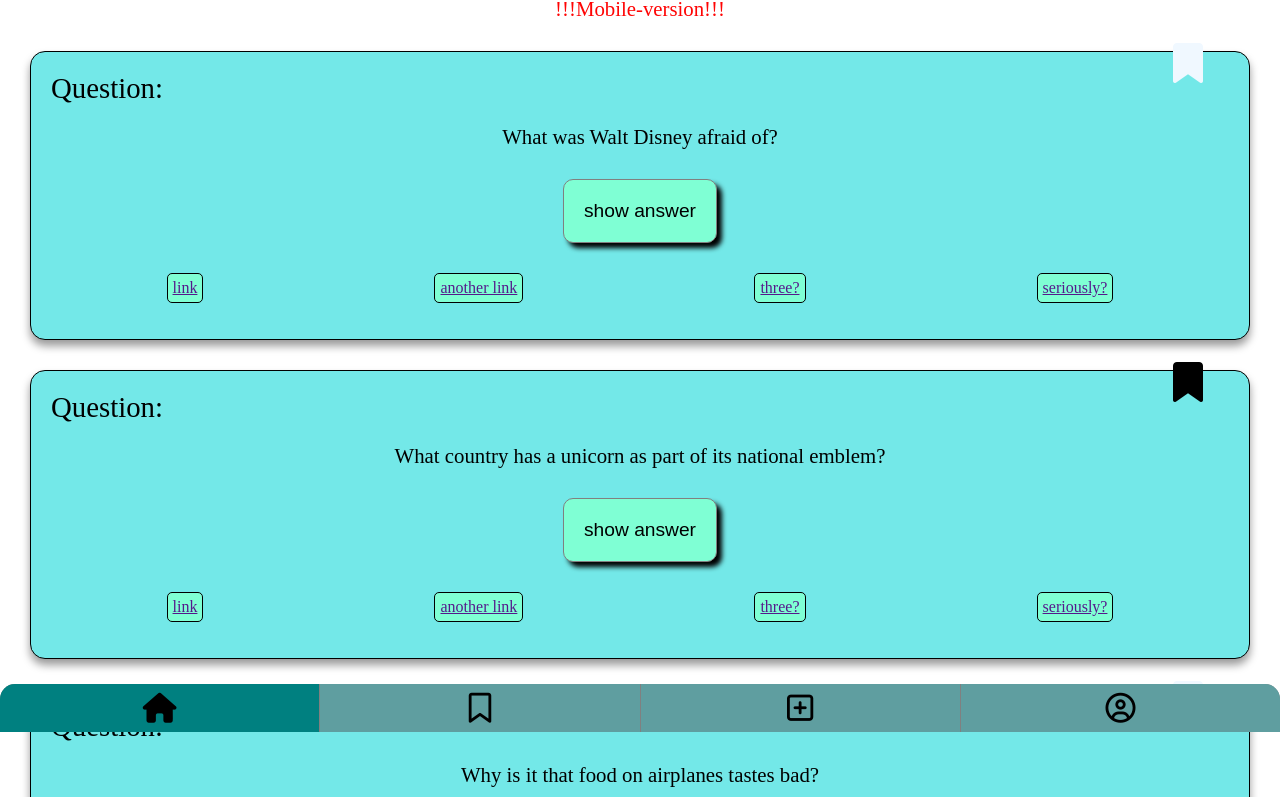
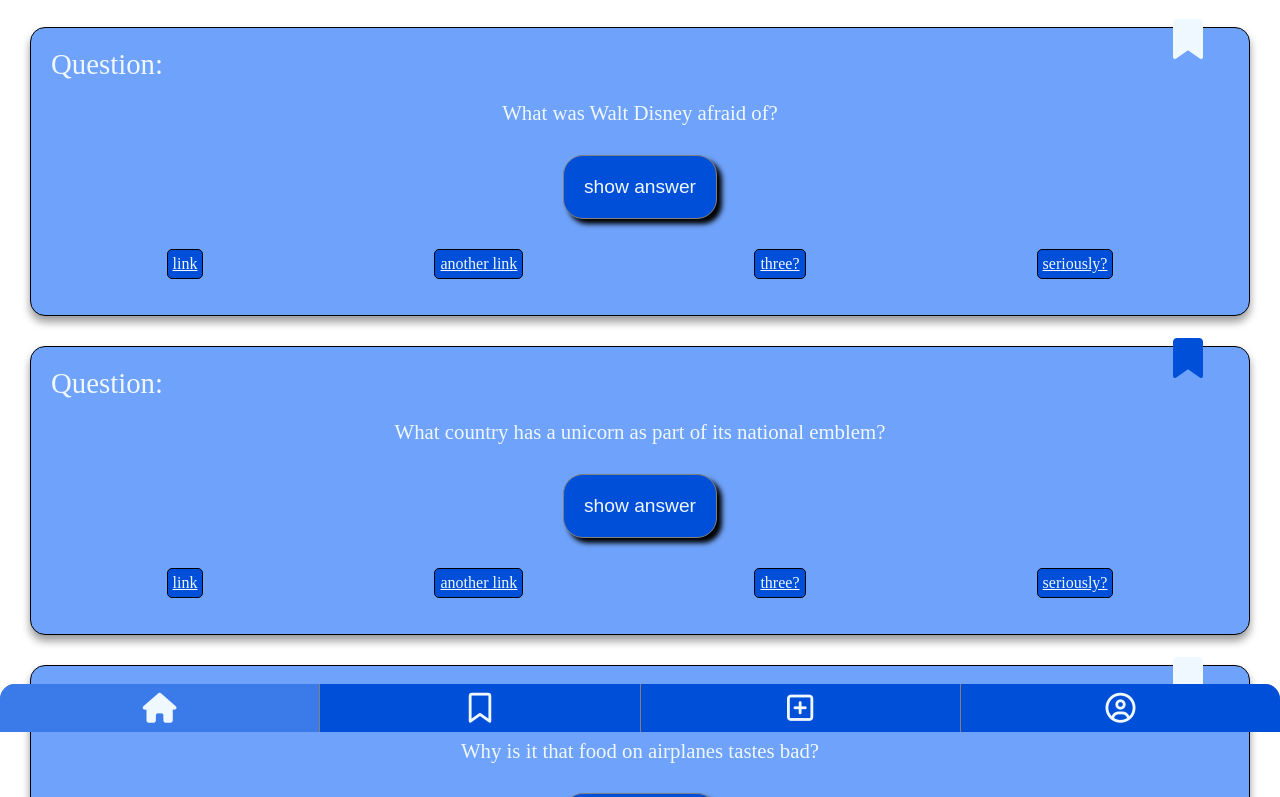
Before and after one commit to FlyingMoe91/quiz-app, a website with bundled scripts: page index.html in a window 1280 px wide. Shown: the part 68-865 px from the top of the page. Built offline with nearby package versions, Linux system fonts and the light colour scheme.

Commit message:
Change colors

```diff
--- a/index.html
+++ b/index.html
@@ -17,22 +17,12 @@
       <div class="header">
         <h1 class="header__headline">Quiz-App</h1>
       </div>
-      <p
-        style="
-          text-align: center;
-          font-size: 1.3rem;
-          color: rgb(255, 4, 4);
-          margin: 0;
-        "
-      >
-        !!!Mobile-version!!!
-      </p>
       <section data-js="card" class="card">
         <button
           data-js="bookmark"
           class="card__bookmark far fas fa-bookmark"
         ></button>
-        <div class="card__headline">Question:</div>
+        <p class="card__headline">Question:</p>
         <p class="card__question">What was Walt Disney afraid of?</p>
         <button data-js="showAnswer" class="card__button">
           <span class="hidden" data-js="hide">hide</span>
@@ -51,7 +41,7 @@
           data-js="bookmark"
           class="card__bookmark card__bookmark--selected far fas fa-bookmark"
         ></button>
-        <div class="card__headline">Question:</div>
+        <p class="card__headline">Question:</p>
         <p class="card__question">
           What country has a unicorn as part of its national emblem?
         </p>
@@ -72,7 +62,7 @@
           data-js="bookmark"
           class="card__bookmark far fas fa-bookmark"
         ></button>
-        <div class="card__headline">Question:</div>
+        <p class="card__headline">Question:</p>
         <p class="card__question">
           Why is it that food on airplanes tastes bad?
         </p>
@@ -95,7 +85,7 @@
           data-js="bookmark"
           class="card__bookmark card__bookmark--selected far fas fa-bookmark"
         ></button>
-        <div class="card__headline">Question:</div>
+        <p class="card__headline">Question:</p>
         <p class="card__question">
           How many miles is New Zealand's Ninety Mile Beach?
         </p>
@@ -121,7 +111,7 @@
           data-js="bookmark"
           class="card__bookmark card__bookmark--selected far fas fa-bookmark"
         ></button>
-        <div class="card__headline">Question:</div>
+        <p class="card__headline">Question:</p>
         <p class="card__question">
           What country has a unicorn as part of its national emblem?
         </p>
@@ -142,7 +132,7 @@
           data-js="bookmark"
           class="card__bookmark card__bookmark--selected far fas fa-bookmark"
         ></button>
-        <div class="card__headline">Question:</div>
+        <p class="card__headline">Question:</p>
         <p class="card__question">
           How many miles is New Zealand's Ninety Mile Beach?
         </p>
@@ -180,14 +170,14 @@
       <div class="profile__main">
         <div class="profile-pic__head">
           <img class="profile-pic" src="/images/profilepic.jpg" />
-          <h2>Jon Doe</h2>
+          <h2 class="profile__name">Jon Doe</h2>
         </div>
         <p class="profile--text">
-          John Doe, weibliches Pendant: Jane Doe, ist ein englischer
-          Platzhaltername für fiktive oder nicht identifizierte Personen. John
-          ist einer der häufigsten englischen Männernamen. „Doe“ bezeichnet eine
-          Hirschkuh. Der Begriff ist vor allem in den Vereinigten Staaten
-          gebräuchlich.
+          "John Doe" (male) and "Jane Doe" (female) are multiple-use placeholder
+          names that are used when the true name of a person is unknown or is
+          being intentionally concealed.In the context of law enforcement in the
+          United States, such names are often used to refer to a corpse whose
+          identity is unknown or unconfirmed.
         </p>
         <label for="profile-tags">Skills</label>
         <ul id="profile-tags" class="profile__tags--list">
@@ -199,19 +189,19 @@
         <button class="profile--logout">Log out</button>
       </div>
     </main>
-    <footer class="footer">
+    <nav class="footer">
       <button data-nav="home" class="footer__icons footer-active">
-        <i class="fas fa-home"></i>
+        <i class="fas fa-home" alt="home"></i>
       </button>
       <button data-nav="bookmarks" class="footer__icons">
-        <i class="far fa-bookmark"></i>
+        <i class="far fa-bookmark" alt="bookmarks"></i>
       </button>
       <button data-nav="create" class="footer__icons">
-        <i class="far fa-plus-square"></i>
+        <i class="far fa-plus-square" alt="create"></i>
       </button>
       <button data-nav="profile" class="footer__icons">
-        <i class="far fa-user-circle"></i>
+        <i class="far fa-user-circle" alt="profile"></i>
       </button>
-    </footer>
+    </nav>
   </body>
 </html>
--- a/styles/base.css
+++ b/styles/base.css
@@ -1,5 +1,6 @@
 * {
   box-sizing: border-box;
+  color: aliceblue;
 }
 
 body {
--- a/styles/components/card.css
+++ b/styles/components/card.css
@@ -5,7 +5,7 @@
 .card {
   border: 1px solid black;
   border-radius: 15px;
-  background-color: rgb(115, 232, 232);
+  background-color: rgb(111, 162, 250);
   box-shadow: 0 6px 8px rgba(0, 0, 0, 0.4);
   margin: 30px;
   padding: 20px;
@@ -14,6 +14,7 @@
 
 .card__headline {
   font-size: 1.8rem;
+  margin-top: 0;
   margin-bottom: 20px;
 }
 
@@ -30,7 +31,7 @@
 }
 
 .card__bookmark--selected {
-  color: black;
+  color: rgb(0, 79, 216);
 }
 
 .card__question {
@@ -56,8 +57,8 @@
   margin: 30px auto;
   padding: 20px;
   border: 1px solid gray;
-  border-radius: 10px;
-  background-color: aquamarine;
+  border-radius: 20px;
+  background-color: rgb(0, 79, 216);
   font-size: 1.2rem;
   box-shadow: 5px 5px 5px black;
   cursor: pointer;
@@ -74,5 +75,5 @@
   border: 1px solid black;
   border-radius: 5px;
   padding: 5px;
-  background-color: aquamarine;
+  background-color: rgb(0, 79, 216);
 }
--- a/styles/components/footer.css
+++ b/styles/components/footer.css
@@ -19,8 +19,8 @@
   align-items: center;
   font-size: 30px;
   width: 100%;
-  background: cadetblue;
-  color: black;
+  background: rgb(0, 79, 216);
+  color: aliceblue;
   border: 0;
   cursor: pointer;
 }
--- a/styles/components/form.css
+++ b/styles/components/form.css
@@ -1,5 +1,5 @@
 .body__create {
-  background-color: rgb(115, 232, 232);
+  background-color: rgb(111, 162, 250);
   height: 100vh;
 }
 
@@ -16,5 +16,5 @@
   padding: 5px;
   width: 150px;
   border-radius: 6px;
-  background-color: aquamarine;
+  background-color: rgb(0, 79, 216);
 }
--- a/styles/components/header.css
+++ b/styles/components/header.css
@@ -1,7 +1,7 @@
 .header {
   text-align: center;
   padding: 5px;
-  background-color: teal;
+  background-color: rgb(0, 79, 216);
   border-bottom-left-radius: 15px;
   border-bottom-right-radius: 15px;
 }
@@ -9,5 +9,4 @@
 .header__headline {
   font-size: 3rem;
   margin: 0;
-  color: aquamarine;
 }
--- a/styles/components/profile.css
+++ b/styles/components/profile.css
@@ -7,6 +7,7 @@
   justify-content: space-around;
   align-items: center;
   margin: 0;
+  color: black;
 }
 
 .profile-pic {
@@ -14,8 +15,14 @@
   border-radius: 50%;
 }
 
+.profile__name {
+  color: black;
+}
+
 .profile--text {
   margin: 40px 0px;
+  color: black;
+  line-height: 1.5;
 }
 
 .profile__tags--list {
--- a/styles/components/utility.css
+++ b/styles/components/utility.css
@@ -1,5 +1,5 @@
 .footer-active {
-  background-color: teal;
+  background-color: rgb(59, 123, 233);
 }
 
 .hidden {
```
Also changed, not shown: js/create.js (added).
